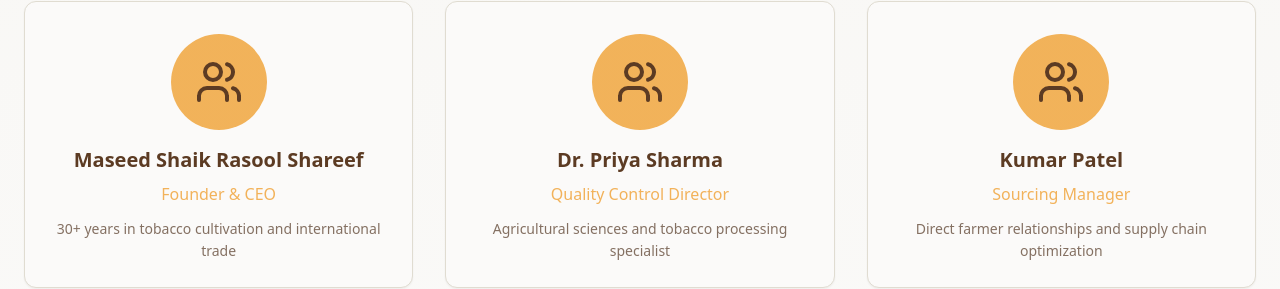
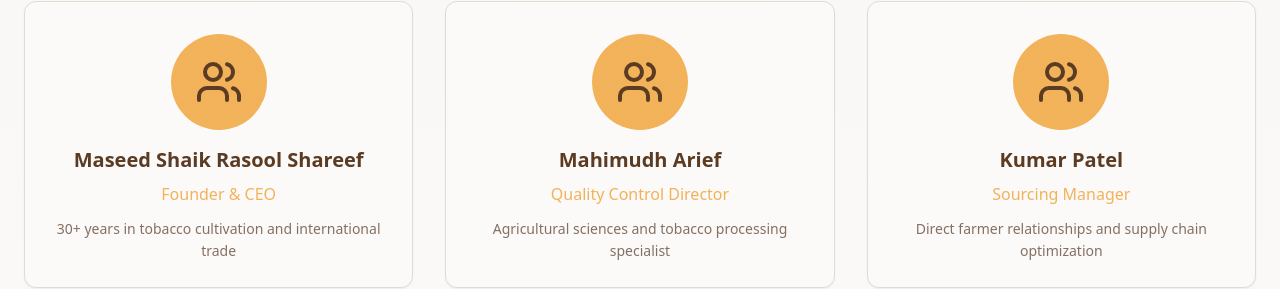
Before and after one commit to mahienterprisesmsr/mahi-tobacco-harvest, a React (Vite) app: page / in a window 1280 px wide. Shown: the part 4732-5021 px from the top of the page. Built offline with nearby package versions, Linux system fonts and the light colour scheme.

Commit message:
Update Quality Control Director information
Updated the Quality Control Director's name in the relevant section.

```diff
--- a/src/components/About.tsx
+++ b/src/components/About.tsx
@@ -35,7 +35,7 @@ const About = () => {
       image: "/api/placeholder/300/300"
     },
     {
-      name: "Dr. Priya Sharma",
+      name: "Mahimudh Arief",
       role: "Quality Control Director",
       expertise: "Agricultural sciences and tobacco processing specialist",
       image: "/api/placeholder/300/300"
```
